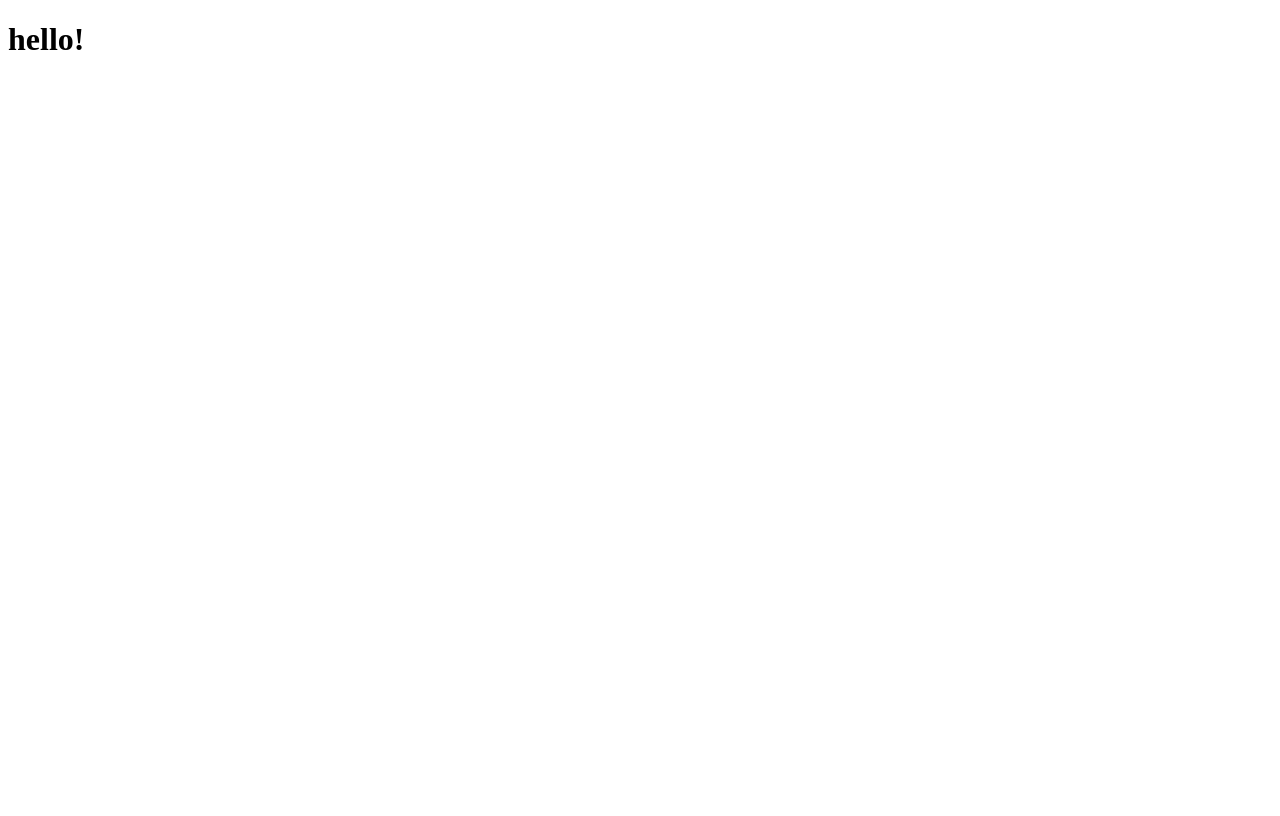
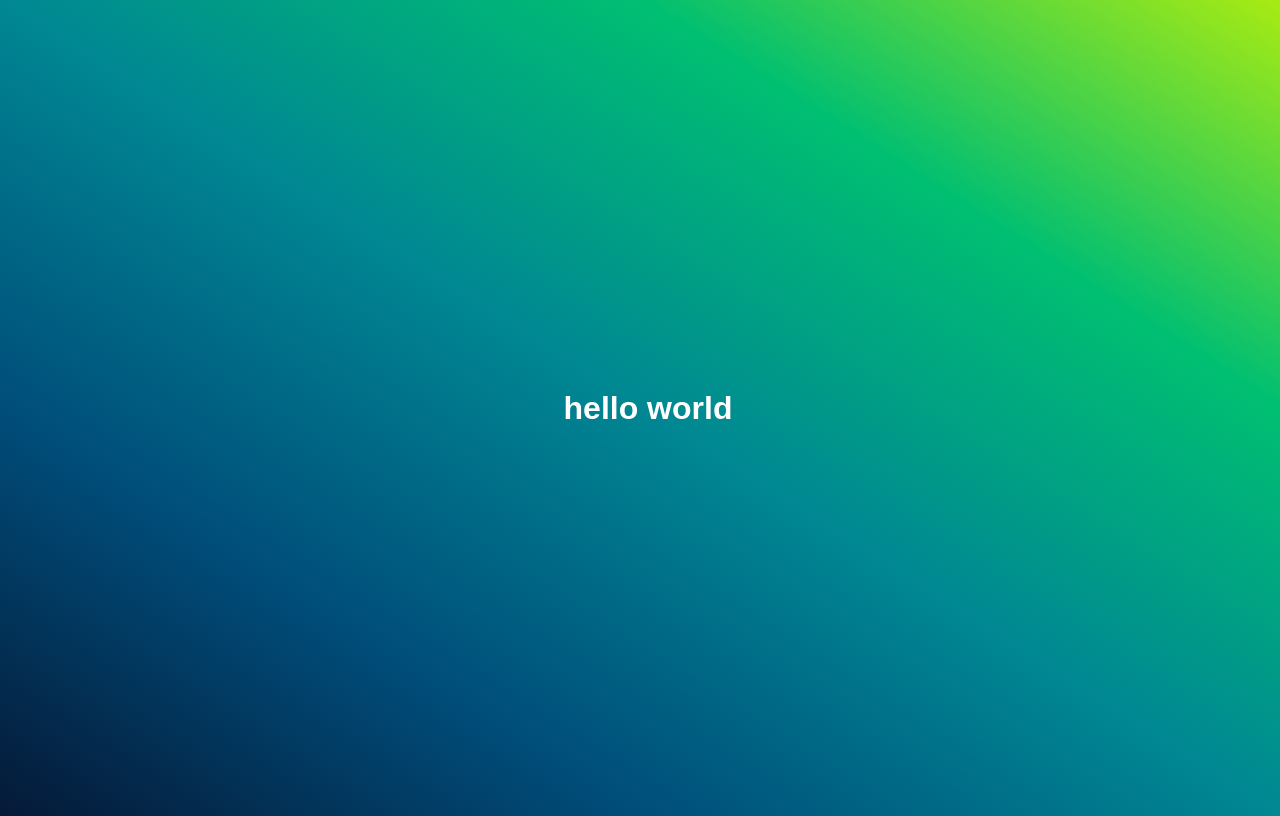
Before and after one commit to josephemswiler/hello-world, a plain HTML site: page index.html in a window 1280 px wide. Drawn offline with Linux system fonts and the light colour scheme.

Commit message:
Update index

```diff
--- a/index.html
+++ b/index.html
@@ -1,7 +1,9 @@
 <!doctype html>
 <html>
-    <head></head>
+    <head>
+        <link rel="stylesheet" href="./style.css">
+    </head>
     <body>
-        <h1>hello!</h1>
+        <h1>hello world</h1>
     </body>
 </html>
--- a/style.css
+++ b/style.css
@@ -0,0 +1,10 @@
+body {
+    display: flex;
+    align-items: center;
+    justify-content: center;
+    height: 100vh;
+    width: 100vw;
+    font-family: Arial, Helvetica, sans-serif;
+    background-image: linear-gradient(to right top, #051937, #004d7a, #008793, #00bf72, #a8eb12);
+    color: #fff;
+  }
```
